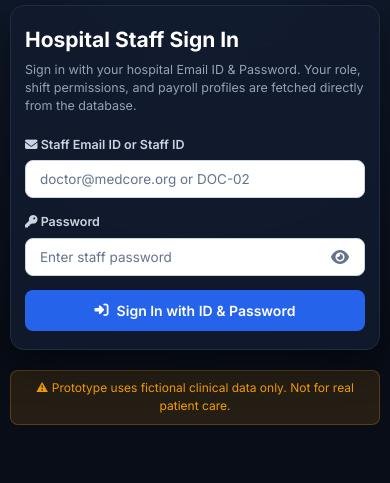
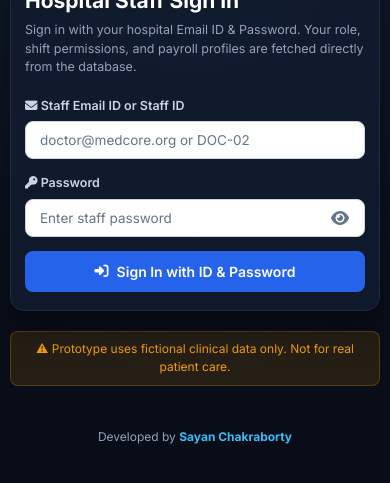
Before and after one commit to sayanc2107/EAI-SEM1, a plain HTML site: page index.html in a window 390 px wide. Shown: the part 271-754 px from the top of the page. Drawn offline with Linux system fonts and the light colour scheme; no server answers.

Commit message:
Add developed by Sayan Chakraborty footer with LinkedIn link to all pages

```diff
--- a/css/styles.css
+++ b/css/styles.css
@@ -1869,3 +1869,51 @@ button { cursor: pointer; font-family: inherit; }
         font-size: 14.5px !important;
     }
 }
+
+/* ===================================================================
+   15. DEVELOPED BY FOOTER (Global Branding & LinkedIn Link)
+   =================================================================== */
+.page-footer {
+    text-align: center;
+    padding: 24px 16px;
+    margin-top: 36px;
+    border-top: 1px solid var(--border);
+    font-size: 13px;
+    color: var(--text-secondary);
+}
+
+.page-footer p {
+    margin: 0;
+}
+
+.page-footer a {
+    color: #38bdf8;
+    text-decoration: none;
+    font-weight: 700;
+    transition: color 0.2s ease, text-decoration 0.2s ease;
+}
+
+.page-footer a:hover {
+    color: #60a5fa;
+    text-decoration: underline;
+}
+
+.login-footer {
+    border-top: none;
+    margin-top: 14px;
+    padding: 8px 0 0 0;
+    font-size: 12.5px;
+    color: #94a3b8;
+}
+
+.login-footer a {
+    color: #38bdf8;
+}
+
+@media (max-width: 768px) {
+    .page-footer {
+        padding: 18px 12px !important;
+        margin-top: 24px !important;
+        font-size: 12px !important;
+    }
+}
--- a/index.html
+++ b/index.html
@@ -5,7 +5,7 @@
     <meta charset="UTF-8">
     <meta name="viewport" content="width=device-width, initial-scale=1.0">
     <title>MedCore AI — Smart Hospital Operations Platform</title>
-    <link rel="stylesheet" href="css/styles.css?v=2.3.0">
+    <link rel="stylesheet" href="css/styles.css?v=2.4.0">
     <link rel="preconnect" href="https://fonts.googleapis.com">
     <link href="https://fonts.googleapis.com/css2?family=Inter:wght@300;400;500;600;700;800&display=swap"
         rel="stylesheet">
@@ -55,6 +55,9 @@
                 </form>
             </div>
             <p class="login-disclaimer">⚠ Prototype uses fictional clinical data only. Not for real patient care.</p>
+            <div class="page-footer login-footer">
+                Developed by <a href="https://www.linkedin.com/in/sayanchakraborty2107/" target="_blank" rel="noopener noreferrer">Sayan Chakraborty</a>
+            </div>
         </div>
     </div>
 
@@ -963,6 +966,11 @@
                     </div>
                 </section>
 
+                <!-- Page Footer -->
+                <footer class="page-footer app-footer">
+                    <p>Developed by <a href="https://www.linkedin.com/in/sayanchakraborty2107/" target="_blank" rel="noopener noreferrer">Sayan Chakraborty</a></p>
+                </footer>
+
             </div><!-- /content-wrapper -->
         </main>
     </div>
@@ -1881,9 +1889,9 @@
     <div id="toast-container"></div>
 
     <!-- Scripts -->
-    <script src="js/data.js?v=2.3.0"></script>
-    <script src="js/recharts_chart.js?v=2.3.0"></script>
-    <script src="js/app.js?v=2.3.0"></script>
+    <script src="js/data.js?v=2.4.0"></script>
+    <script src="js/recharts_chart.js?v=2.4.0"></script>
+    <script src="js/app.js?v=2.4.0"></script>
 </body>
 
 </html>
```
